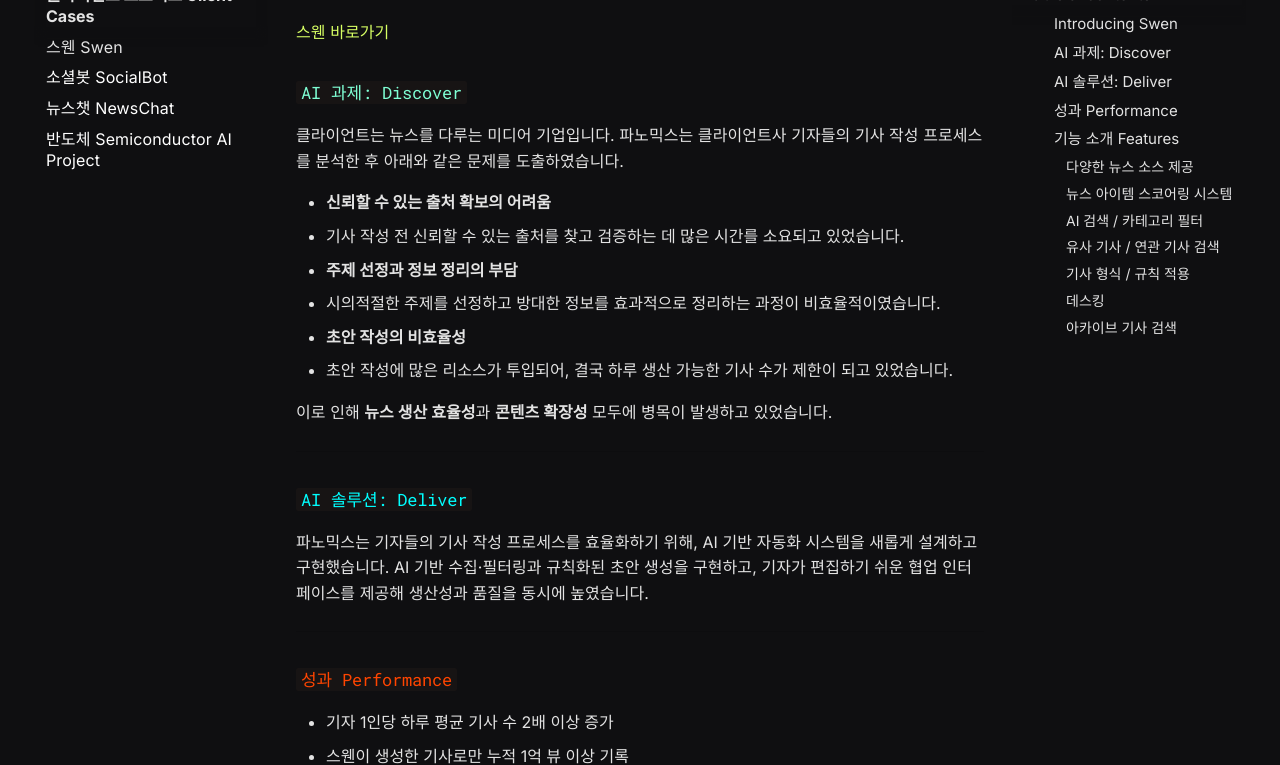
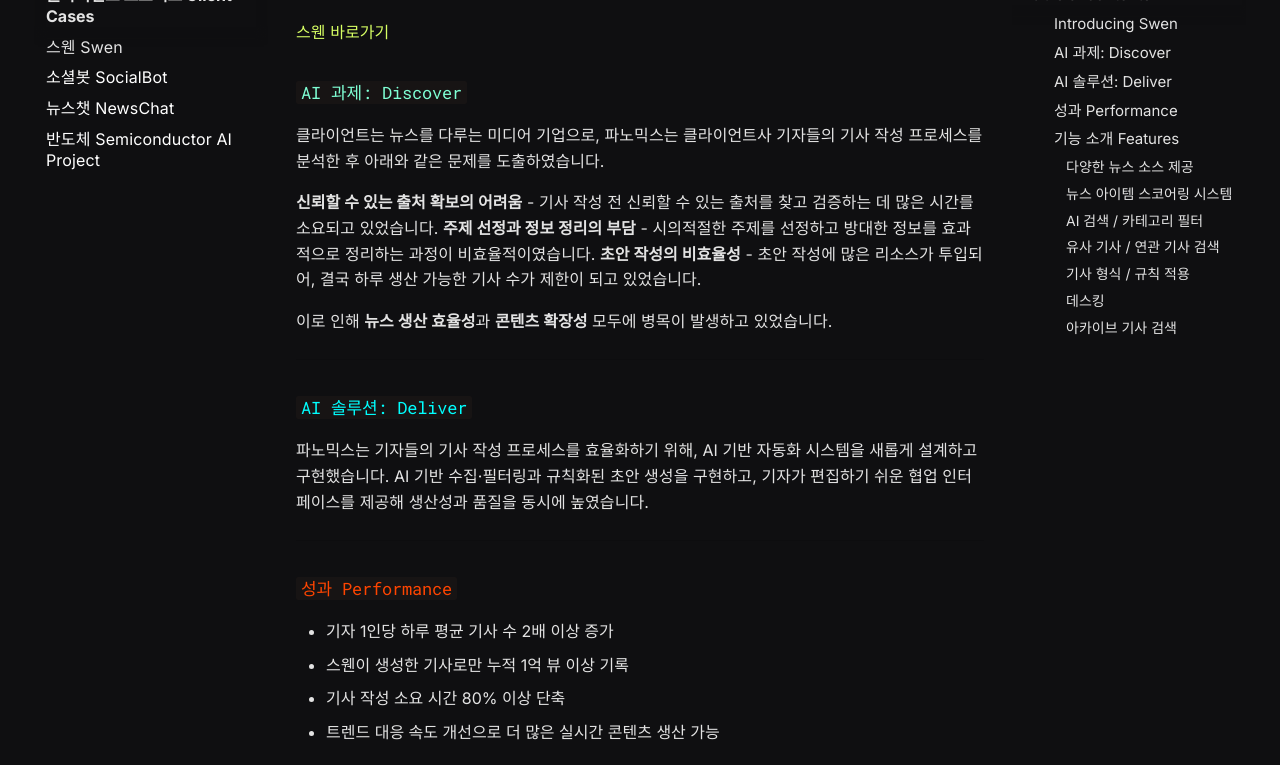
Before and after one commit to panomix/panomix, an MkDocs documentation site: the page built from docs/clients/news/swen.md, in a window 1280 px wide and 900 px high, scrolled down 704 px, cut to the strip 135-900 px from the top of the window. Built offline with MkDocs 1.6.1 and Material for MkDocs 9.7.7, drawn with Linux system fonts in a browser that asks for light colours; comment, search, counter and statistics services are not loaded.

Commit message:
Update swen.md

```diff
--- a/docs/clients/news/swen.md
+++ b/docs/clients/news/swen.md
@@ -12,14 +12,14 @@
 
 ### <code style="color : aquamarine">AI 과제: Discover</code> ###
 
-클라이언트는 뉴스를 다루는 미디어 기업입니다. 파노믹스는 클라이언트사 기자들의 기사 작성 프로세스를 분석한 후 아래와 같은 문제를 도출하였습니다.
+클라이언트는 뉴스를 다루는 미디어 기업으로, 파노믹스는 클라이언트사 기자들의 기사 작성 프로세스를 분석한 후 아래와 같은 문제를 도출하였습니다.
 
 
-- **신뢰할 수 있는 출처 확보의 어려움**
+**신뢰할 수 있는 출처 확보의 어려움**
   - 기사 작성 전 신뢰할 수 있는 출처를 찾고 검증하는 데 많은 시간를 소요되고 있었습니다.
-- **주제 선정과 정보 정리의 부담**
+**주제 선정과 정보 정리의 부담**
   - 시의적절한 주제를 선정하고 방대한 정보를 효과적으로 정리하는 과정이 비효율적이였습니다.
-- **초안 작성의 비효율성**
+**초안 작성의 비효율성**
   - 초안 작성에 많은 리소스가 투입되어, 결국 하루 생산 가능한 기사 수가 제한이 되고 있었습니다.
 
 
```
